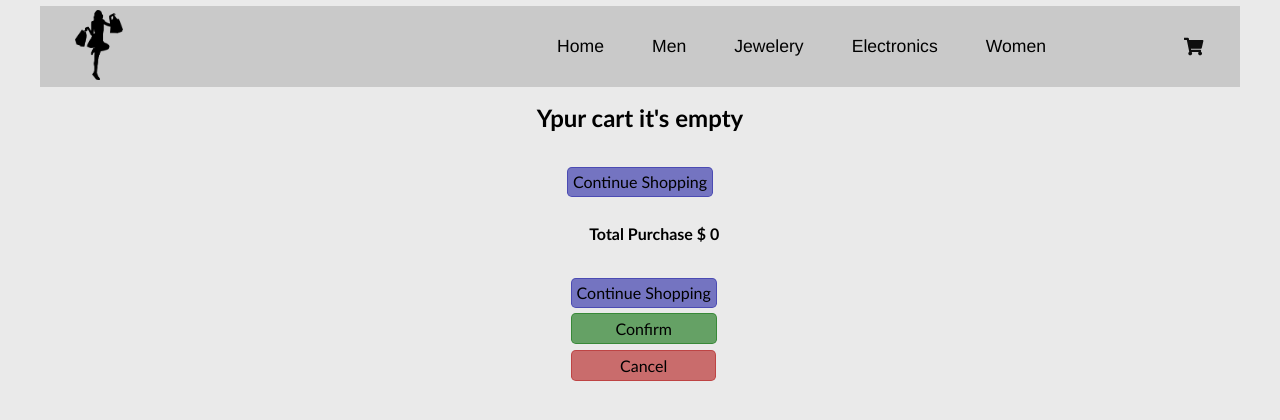
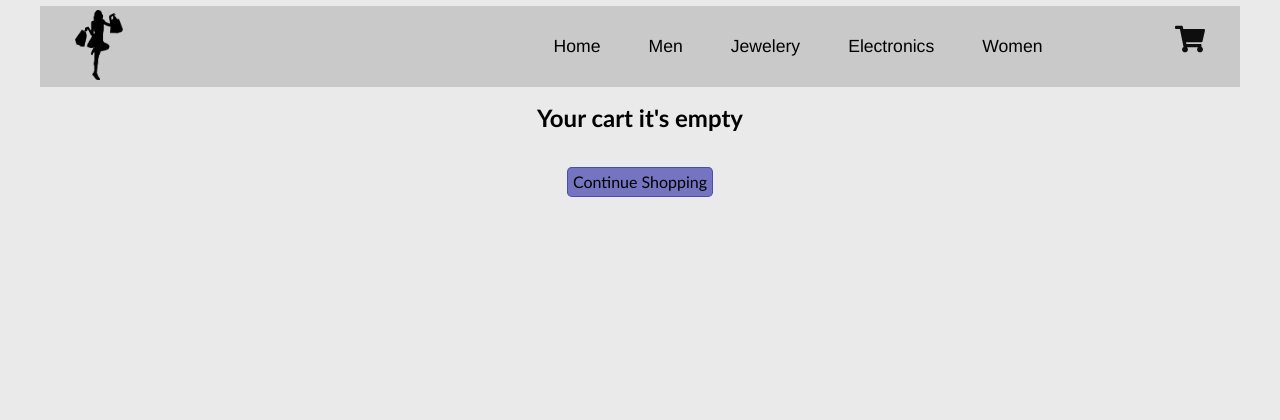
Before and after one commit to Luadanchu/ecommerce-React.js, a React (Create React App) app: page /cart in a window 1280 px wide. Shown: the top 420 px of the page. Built offline with nearby package versions, Linux system fonts and the light colour scheme.

Commit message:
cartWidget con nro, solución del render del cond del cart

```diff
--- a/src/components/CardWidget/index.jsx
+++ b/src/components/CardWidget/index.jsx
@@ -1,18 +1,25 @@
-import React from 'react'
+import React, { useContext } from 'react'
 import './style.css';
 import { FaShoppingCart } from 'react-icons/fa'
 import { useNavigate } from 'react-router-dom'
+import { ShopCart } from '../../context/CartContext';
 
 const CardWidget = () => {
 
   const Nav = useNavigate()
+  const {cartItems} = useContext(ShopCart)
 
   const handleCart = () =>{
     Nav('/Cart')
   }
 
   return (
-    <FaShoppingCart size={23} className='cartIcon'  onClick={ handleCart } />
+    <div className='widgetComplete'>
+      <FaShoppingCart size={30} className='cartIcon'  onClick={ handleCart } />
+      {(cartItems.length  > 0) ? <span className='spanCartItems'>{cartItems.length}</span> : ' '}
+
+
+    </div>
   )
 }
 
--- a/src/components/CardWidget/style.css
+++ b/src/components/CardWidget/style.css
@@ -1,5 +1,23 @@
+.widgetComplete{
+    margin: 0 2rem 1rem 2rem;
+    display: flex;
+    flex-direction: column-reverse;
+    align-items: center;
+}
+
 .cartIcon{
     color: #0e0e0e;
+    cursor: pointer;
+}
+.spanCartItems{
+    background-color: #bb2424;
+    width: 1.5rem;
+    height: 1.5rem;
+    text-align: center;
+    border-radius: 50%;
     padding: .1rem;
-    margin: 0 2rem;
+    font-size: 1.1rem;
+    position: relative;
+    right: -1rem;
+    top: 1rem;
 }
--- a/src/containers/Cart/index.jsx
+++ b/src/containers/Cart/index.jsx
@@ -14,11 +14,11 @@ const Cart = () => {
       {(cartItems.length)  < 1 ?
         (
           <div className='emptyCart'>
-            <h3 className='txtEmpyCart'>Ypur cart it's empty</h3>
+            <h3 className='txtEmpyCart'>Your cart it's empty</h3>
             <button className='buttonContineShopping'><Link to='/'>Continue Shopping</Link></button>
           </div>
-        )  : cartItems.map (product => (
-
+        )  :
+          <> {cartItems.map (product => (
           <div className='itemCart'>
             <img className='imgCart' src={product.image} alt= {product.title} />
             <p className='titleCart'>{product.title}</p>
@@ -27,8 +27,7 @@ const Cart = () => {
             <p className='precioTotalCart'>Total $ {product.price * product.quantity}</p>
             <AiFillDelete size={23} className="buttonDelete" onClick={() => removeItem(product)} />
           </div>
-        ))
-        }
+        ))}
           <div className='confirmCart'>
             <h5 className='txtConfirmCart'>Total Purchase $ { totalPrice }</h5>
             <div className='confirmCartButtons'>
@@ -37,8 +36,9 @@ const Cart = () => {
               <button className='buttonCancel' onClick={() => clear()}>Cancel</button>
             </div>
           </div>
+        </>
+        }
     </div>
-    //Ver porqué no puedo poner esto en el condicional
   )
 }
 
--- a/src/containers/Cart/style.css
+++ b/src/containers/Cart/style.css
@@ -14,13 +14,13 @@
 .itemCart{
     display: flex;
     flex-direction: row;
-    justify-content:space-around;
+    justify-content: space-between;
     align-items: center;
     padding: 1rem;
     border-bottom: 1px solid black;
 }
 .imgCart{
-    width: 8rem;
+    width: 7rem;
     padding: .5rem;
 }
 .titleCart{
--- a/src/context/CartContext.js
+++ b/src/context/CartContext.js
@@ -46,7 +46,7 @@ const CartProvider = ({ children }) => {
       cartItems.reduce((previous, current) => previous + current.quantity, 0)
     );
     const total = cartItems.reduce((previous, current) => previous + current.quantity * current.price, 0)
-    setTotalPrice(total)
+    setTotalPrice(total.toFixed(2))
 
   }, [cartItems])
 
```
Lines whose indentation alone changed are shown as unchanged.
